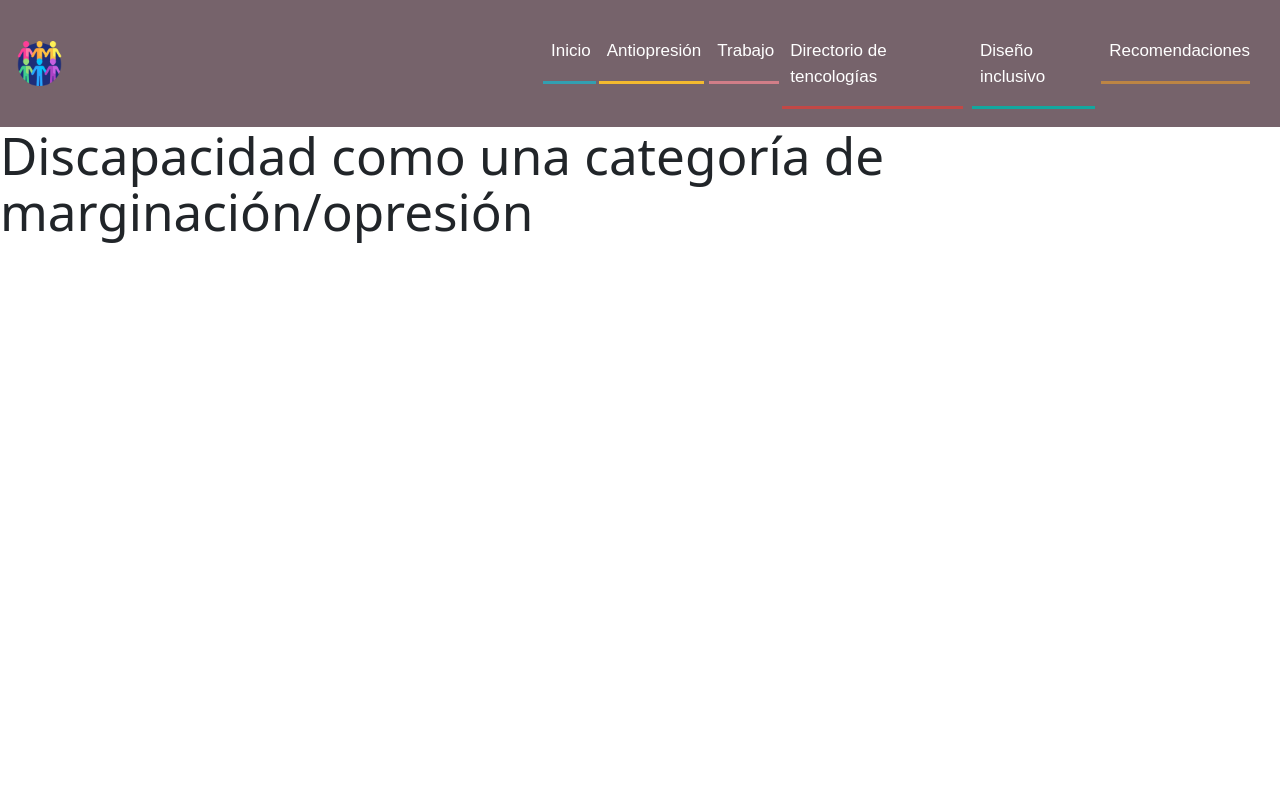
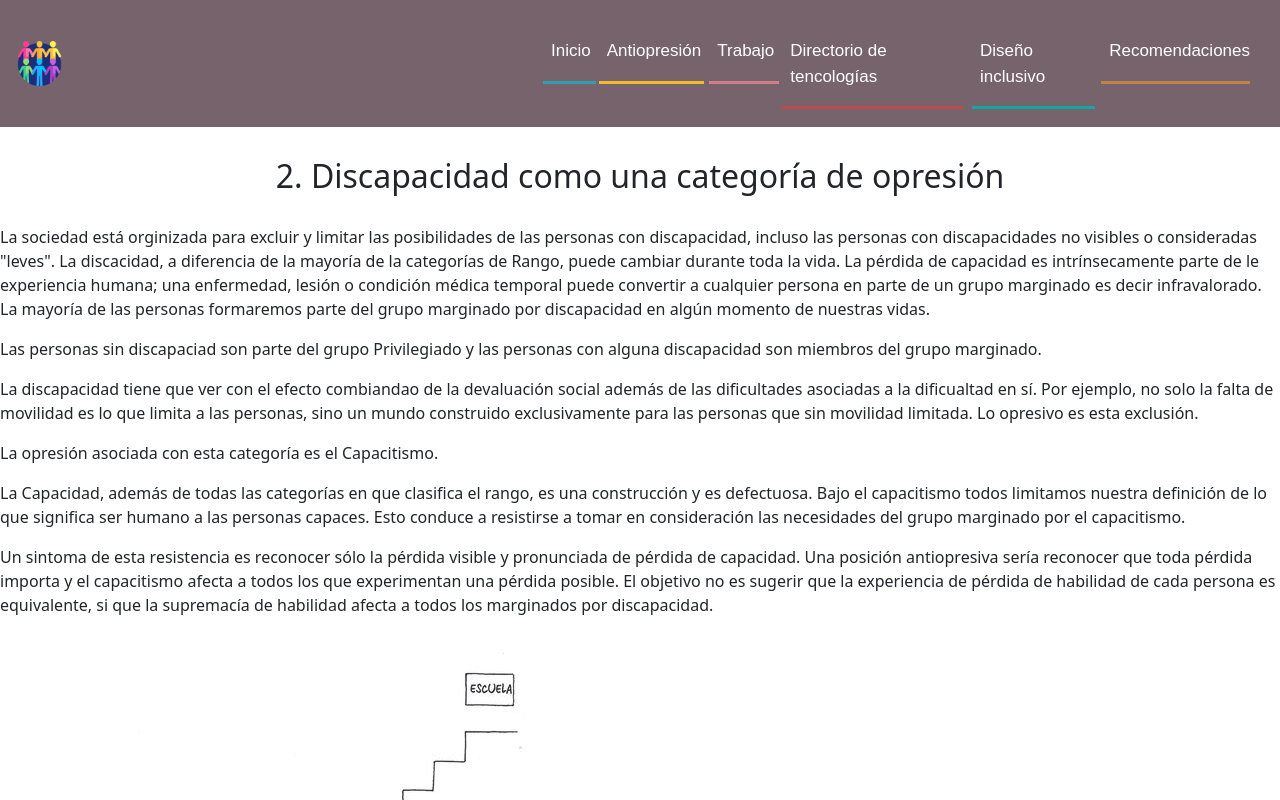
Before and after one commit to atzina/tecnologia-discapacidad, a React (Vite) app in the folder tecnologia_y_discapacidad/: page /modelo/discapacidad in a window 1280 px wide. Shown: the top 800 px of the page. Built offline with nearby package versions, Linux system fonts and the light colour scheme.

Commit message:
texto inicial e imagen Discapacidad como categoria de opresion

```diff
--- /dev/null
+++ b/tecnologia_y_discapacidad/src/components/ModAntiop/Discapacidad.css
@@ -0,0 +1,5 @@
+
+.title-disc {
+    text-align: center;
+    margin: 30px;
+}
--- a/tecnologia_y_discapacidad/src/components/ModAntiop/Discapacidad.jsx
+++ b/tecnologia_y_discapacidad/src/components/ModAntiop/Discapacidad.jsx
@@ -1,8 +1,40 @@
+import './Discapacidad.css';
+import Escuela from '../../assets/escuela.jpg'
 
-function Discapacidad () {
-    return (
-        <h1>Discapacidad como una categoría de marginación/opresión</h1>
-    )
+function Discapacidad() {
+  return (
+    <>
+      <div className="title-disc">
+        <h2>2. Discapacidad como una categoría de opresión</h2>
+      </div>
+      <div>
+        <p>
+            La sociedad está orginizada para excluir y limitar las posibilidades de las personas con discapacidad, incluso las personas con discapacidades no visibles o consideradas &quot;leves&quot;.  La discacidad, a diferencia de la mayoría de la categorías de Rango, puede cambiar durante toda la vida. La pérdida de capacidad es intrínsecamente parte de le experiencia humana; una enfermedad, lesión o condición médica temporal puede convertir a cualquier persona en parte de un grupo marginado es decir infravalorado. La mayoría de las personas formaremos parte del grupo marginado por discapacidad en algún momento de nuestras vidas.
+        </p>
+
+        <p>
+            Las personas sin discapaciad son parte del grupo Privilegiado y las personas con alguna discapacidad son miembros del grupo marginado.
+        </p>
+
+        <p>
+            La discapacidad tiene que ver con el efecto combiandao de la devaluación social además de las dificultades asociadas a la dificualtad en sí. Por ejemplo, no solo la falta de movilidad es lo que limita a las personas, sino un mundo construido exclusivamente para las personas que sin movilidad limitada. Lo opresivo es esta exclusión.
+        </p>
+
+        <p>
+            La opresión asociada con esta categoría es el Capacitismo.
+        </p>
+        <p>
+            La Capacidad, además de todas las categorías en que clasifica el rango, es una construcción y es defectuosa. Bajo el capacitismo todos limitamos nuestra definición de lo que significa ser humano a las personas capaces. Esto conduce a resistirse a tomar en consideración las necesidades del grupo marginado por el capacitismo.
+        </p>
+        <p>
+            Un sintoma de esta resistencia es reconocer sólo la pérdida visible y pronunciada de pérdida de capacidad. Una posición antiopresiva sería reconocer que toda pérdida importa y el capacitismo afecta a todos los que experimentan una pérdida posible. El objetivo no es sugerir que la experiencia de pérdida de habilidad de cada persona es equivalente, si que la supremacía de habilidad afecta a todos los marginados por discapacidad.
+        </p>
+      </div>
+      <div>
+        <img src={Escuela}></img>
+      </div>
+    </>
+  );
 }
 
 export default Discapacidad;
--- a/tecnologia_y_discapacidad/src/components/ModAntiop/Modelo.css
+++ b/tecnologia_y_discapacidad/src/components/ModAntiop/Modelo.css
@@ -89,6 +89,14 @@ aside a {
     background-color:#8DD0DB;;
 }
 
+.enlace-uno {
+    display: flex;
+    margin:35px;
+    justify-content: end;
+    font-size: 1.1rem;
+    font-weight:500;
+}
+
 @media (max-width: 768px){
    .principal-modelo {
     flex-direction: column-reverse;
--- a/tecnologia_y_discapacidad/src/components/ModAntiop/Modelo.jsx
+++ b/tecnologia_y_discapacidad/src/components/ModAntiop/Modelo.jsx
@@ -64,9 +64,15 @@ function Modelo() {
             <a href="https://beyondinclusionbeyondempowerment.com/about-the-book/" className="card-link">web del libro</a>
 
           </div>
+
           </div>
+
         </div>
+
       </div>
+        <div className="enlace-uno">
+            <a href="/modelo/rango">SIGUIENTE - 1. La Máquina del rango</a>
+        </div>
     </>
   );
 }
--- a/tecnologia_y_discapacidad/src/components/ModAntiop/Rango.jsx
+++ b/tecnologia_y_discapacidad/src/components/ModAntiop/Rango.jsx
@@ -5,7 +5,7 @@ function Rango () {
     return (
         <>
         <div className="title-rango">
-        <h2>La Máquina del Rango</h2>
+        <h2>1. La Máquina del Rango</h2>
         </div>
         <section className='contenedor-rango'>
         <div className= "contenedor-parrafouno">
@@ -46,7 +46,7 @@ function Rango () {
 
         <section className='enlaces'>
             <a href='/modelo'>ATRÁS</a>
-            <a href='/modelo/discapacidad'>SIGUIENTE -- 1. La discapacidad como categoría de opresión</a>
+            <a href='/modelo/discapacidad'>SIGUIENTE -- 2. La discapacidad como categoría de opresión</a>
         </section>
 
         </>
```
Also changed, not shown: tecnologia_y_discapacidad/src/assets/escuela.jpg (added).
